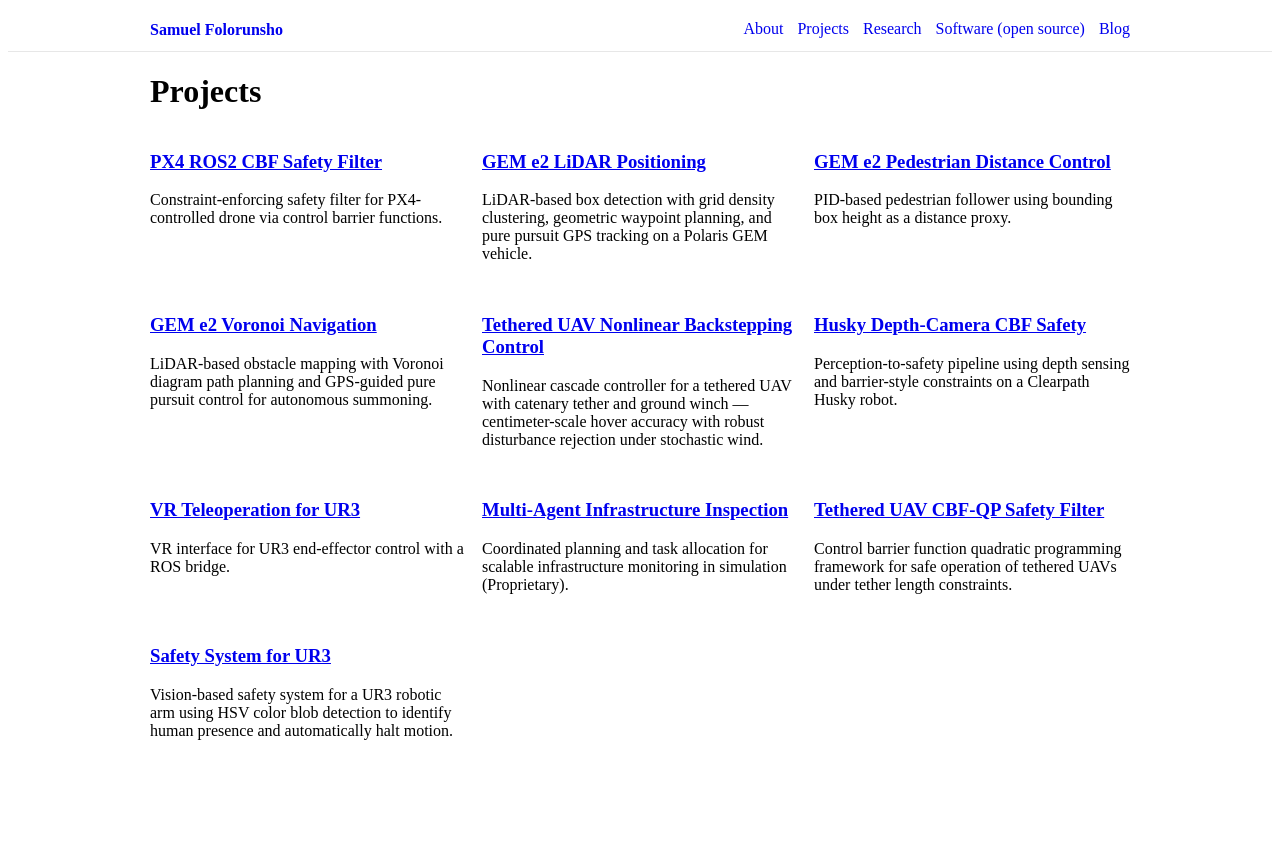
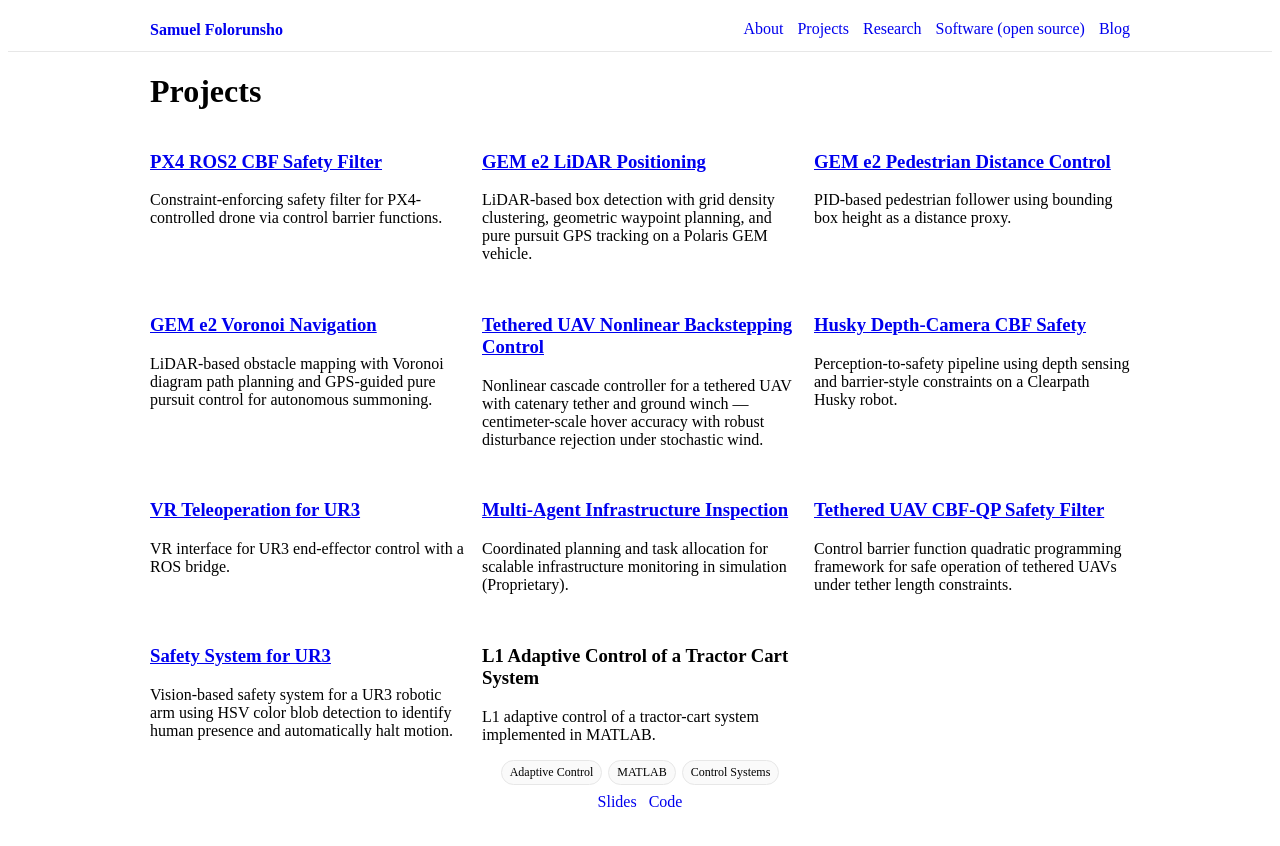
Before and after one commit to sof-danny/sof-danny.github.io, a Jekyll site: the page built from projects/index.md, in a window 1280 px wide. Shown: the top 846 px of the page. Built offline with Jekyll 4.4.1, drawn with Linux system fonts in a browser that asks for light colours.

Commit message:
added a project.

```diff
--- a/projects/index.md
+++ b/projects/index.md
@@ -58,4 +58,18 @@ permalink: /projects/
     <p>Vision-based safety system for a UR3 robotic arm using HSV color blob detection to identify human presence and automatically halt motion.</p>
   </div>
 
+  <div class="project-card">
+  <h3>L1 Adaptive Control of a Tractor Cart System</h3>
+  <p>L1 adaptive control of a tractor-cart system implemented in MATLAB.</p>
+  <div class="meta">
+    <span class="tag">Adaptive Control</span>
+    <span class="tag">MATLAB</span>
+    <span class="tag">Control Systems</span>
+  </div>
+  <div class="links">
+    <a href="/papers/Tractor_cart_controller_design.pdf" target="_blank">Slides</a>
+    <a href="https://github.com/sof-danny/L1-adaptive-control/tree/main" target="_blank">Code</a>
+  </div>
 </div>
+
+</div>
```
Also changed, not shown: 1 other file.
